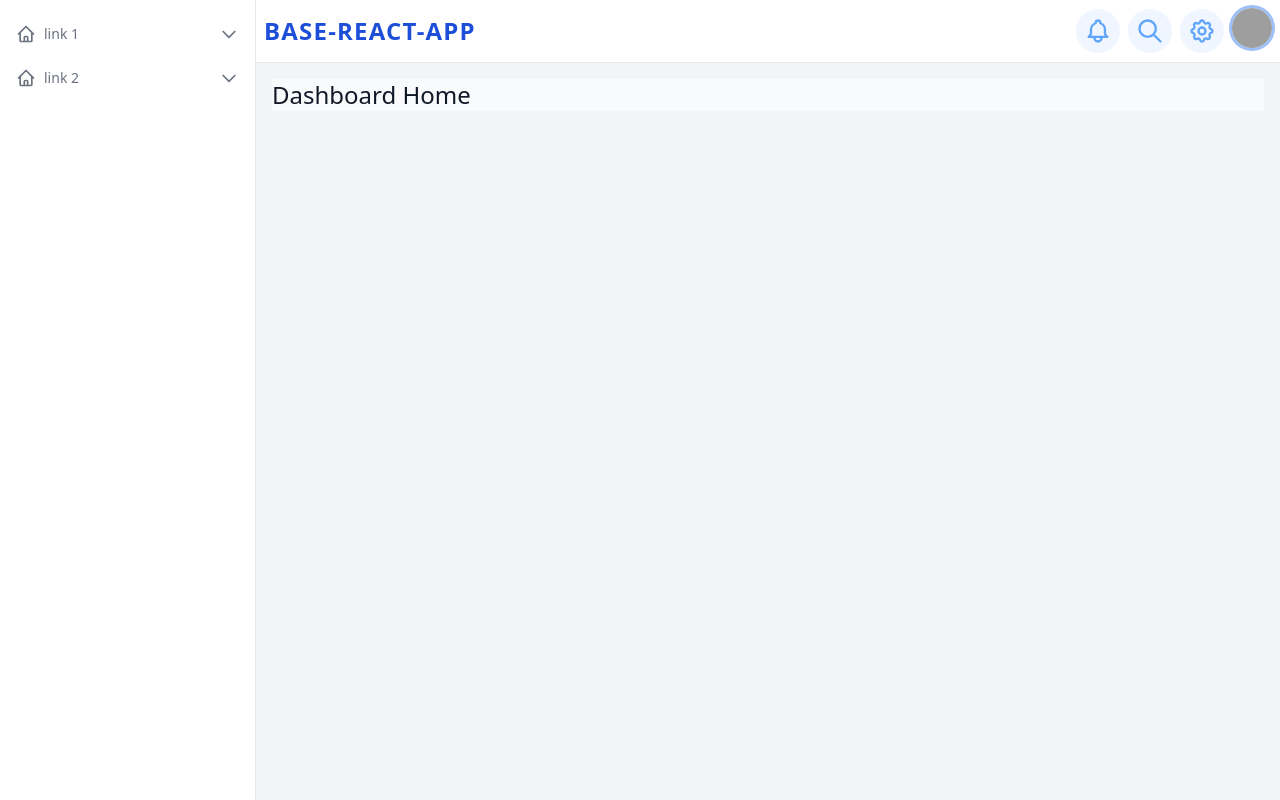
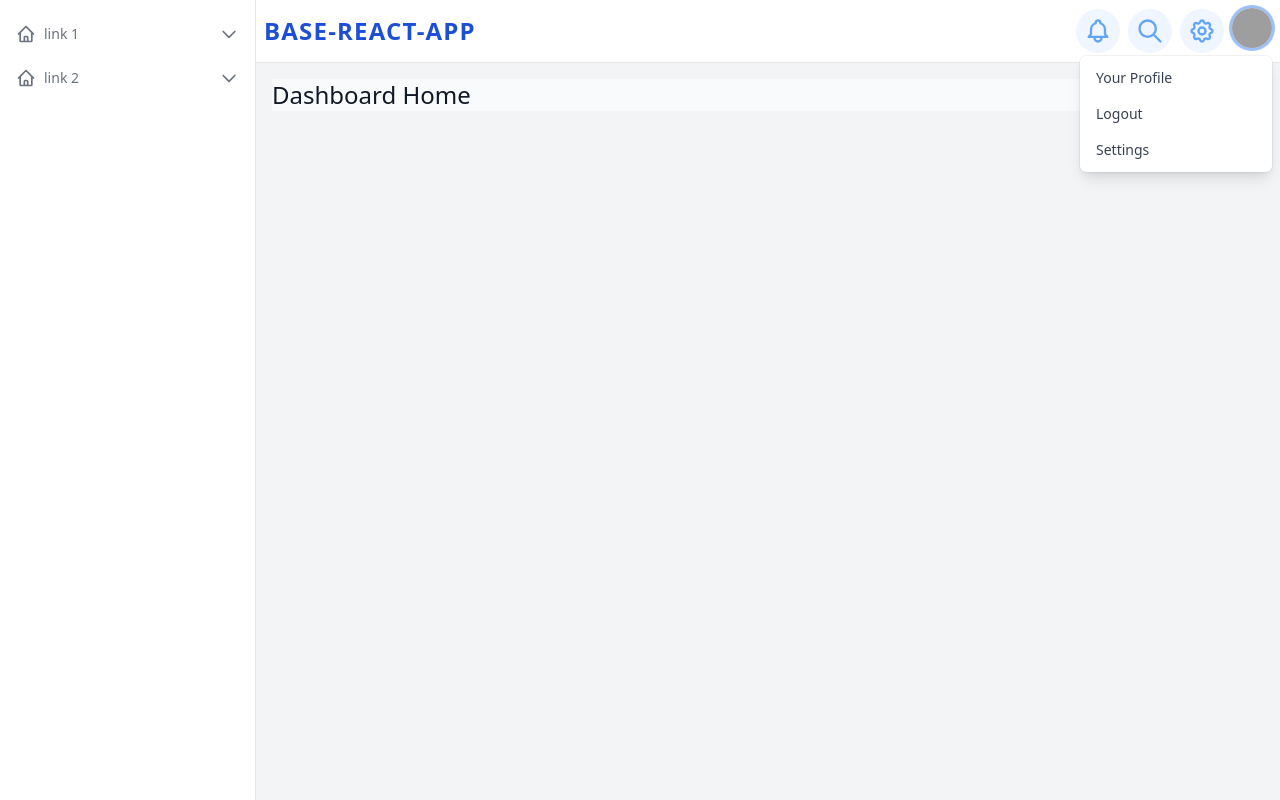
Before and after one commit to wazunga/base-react-app, a React (Create React App) app: page /dashboard in a window 1280 px wide. Both pictures are taken after a click on the button "User menu". Built offline with nearby package versions, Linux system fonts and the light colour scheme; grey boxes are pictures that could not be loaded.

Commit message:
adding avatar menu

```diff
--- a/src/components/DashboardNav/Avatar.js
+++ b/src/components/DashboardNav/Avatar.js
@@ -1,8 +1,19 @@
 import React from 'react'
+import { useIsOpen } from '../../hooks/useIsOpen'
+import { useIsActiveClasses } from '../../hooks/useIsActiveClasses'
 
-export const Avatar = () => (
+export const Avatar = () => {
+  const avatarMenuClasses = ['absolute hidden right-0 w-48 py-1 bg-white rounded-md shadow-lg top-12 ring-1 ring-black ring-opacity-5 dark:bg-dark focus:outline-none', 'absolute right-0 w-48 py-1 bg-white rounded-md shadow-lg top-12 ring-1 ring-black ring-opacity-5 dark:bg-dark focus:outline-none']
+
+  const [classes] = useIsActiveClasses(avatarMenuClasses)
+  const [isMenuOpen, handleIsMenuOpen] = useIsOpen(false)
+
+  return (
     <div className="relative">
-    <button className="transition-opacity duration-200 rounded-full dark:opacity-75 dark:hover:opacity-100 focus:outline-none focus:ring dark:focus:opacity-100">
+      <button
+        className="transition-opacity duration-200 rounded-full dark:opacity-75 dark:hover:opacity-100 focus:outline-none focus:ring dark:focus:opacity-100"
+        onClick={handleIsMenuOpen}
+      >
         <span class="sr-only">User menu</span>
         <img
           class="w-10 h-10 rounded-full"
@@ -10,5 +21,17 @@ export const Avatar = () => (
           alt="Ahmed Kamel"
         />
       </button>
+      <div className={`${classes(isMenuOpen)}`}>
+        <span role="menuitem" class="block px-4 py-2 text-sm text-gray-700 transition-colors hover:bg-gray-100 dark:text-light dark:hover:bg-blue-600">
+          Your Profile
+        </span>
+        <span role="menuitem" class="block px-4 py-2 text-sm text-gray-700 transition-colors hover:bg-gray-100 dark:text-light dark:hover:bg-blue-600">
+          Logout
+        </span>
+        <span role="menuitem" class="block px-4 py-2 text-sm text-gray-700 transition-colors hover:bg-gray-100 dark:text-light dark:hover:bg-blue-600">
+          Settings
+        </span>
+      </div>
     </div>
   )
+}
```
Lines whose indentation alone changed are shown as unchanged.
